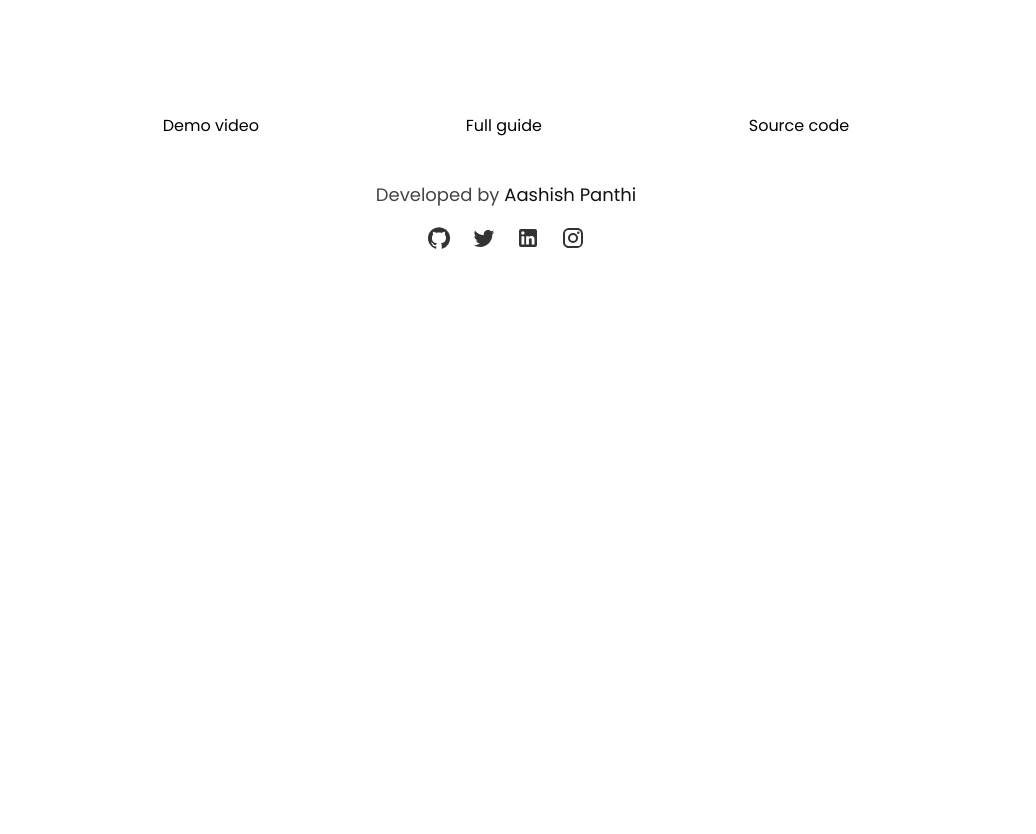
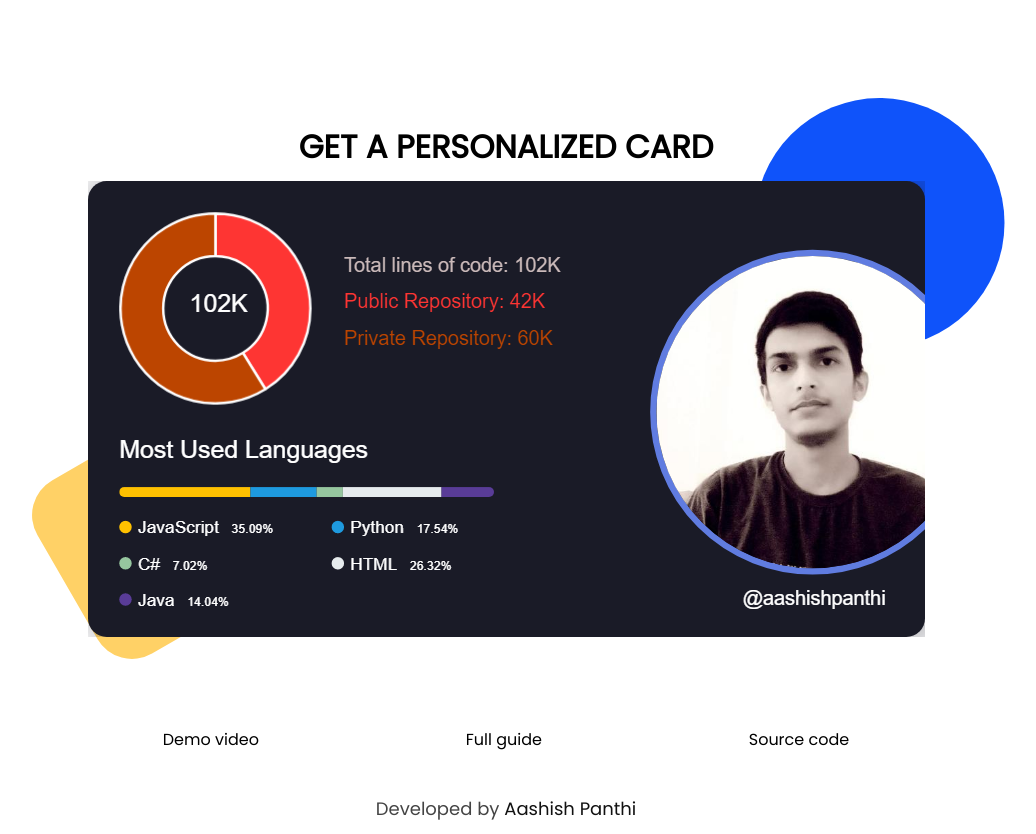
Before and after one commit to aashishpanthi/github-lines-of-code, a React (Create React App) app: page / in a window 1280 px wide. Shown: the part 390-1224 px from the top of the page, without its empty margins (134-1170 px from the left). Before the commit the page ends 800 px from the top, so only its background shows below. Built offline with nearby package versions, Linux system fonts and the light colour scheme.

Commit message:
add a demo card

```diff
--- /dev/null
+++ b/src/components/CardDemo.js
@@ -0,0 +1,16 @@
+import styles from "./styles/card_demo.module.css";
+
+function CardDemo() {
+  return (
+    <section className={styles.cardSection}>
+      <h2>Get a personalized card </h2>
+      <img
+        src="/static/aashishpanthi-lines-of-code-card.png"
+        className={styles.image}
+        alt="card"
+      />
+    </section>
+  );
+}
+
+export default CardDemo;
--- /dev/null
+++ b/src/components/styles/card_demo.module.css
@@ -0,0 +1,47 @@
+.cardSection {
+  margin: 25px 10px;
+  margin-top: 100px;
+  position: relative;
+}
+
+.cardSection:before {
+  content: "";
+  position: absolute;
+  bottom: 0%;
+  left: 10%;
+  transform: translateX(-10%) rotate(60deg);
+  height: 200px;
+  width: 200px;
+  background: #ffd166;
+  border-radius: 20%;
+  z-index: -1;
+}
+
+.cardSection:after {
+  content: "";
+  position: absolute;
+  top: -25px;
+  right: 5%;
+  transform: translateX(5%);
+  height: 250px;
+  width: 250px;
+  background: #0f53fa;
+  border-radius: 50%;
+  z-index: -1;
+}
+
+h2 {
+  text-align: center;
+  font-size: 32px;
+  font-weight: 600;
+  margin: 10px 5px;
+  font-family: "poppins", sans-serif;
+  text-transform: uppercase;
+}
+
+.image {
+  display: block;
+  margin: 10px auto;
+  object-fit: cover;
+  max-width: 100%;
+}
--- a/src/pages/Home.js
+++ b/src/pages/Home.js
@@ -1,3 +1,4 @@
+import CardDemo from "../components/CardDemo";
 import Hero from "../components/Hero";
 import styles from "./styles/home.module.css";
 
@@ -5,6 +6,7 @@ const Home = () => {
   return (
     <div class={styles.container}>
       <Hero />
+      <CardDemo />
     </div>
   );
 };
```
Also changed, not shown: public/static/aashishpanthi-lines-of-code-card.png (added).
